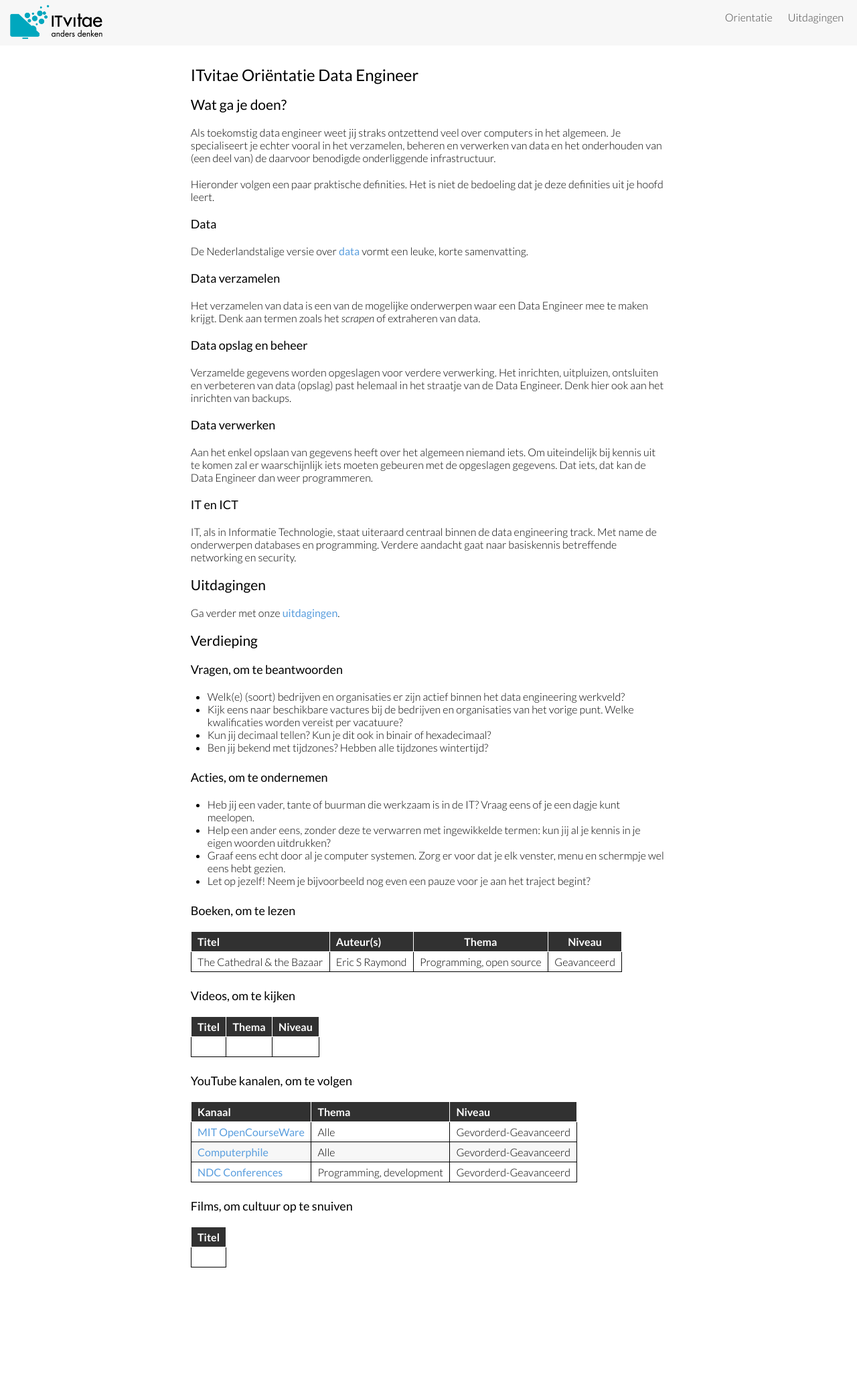
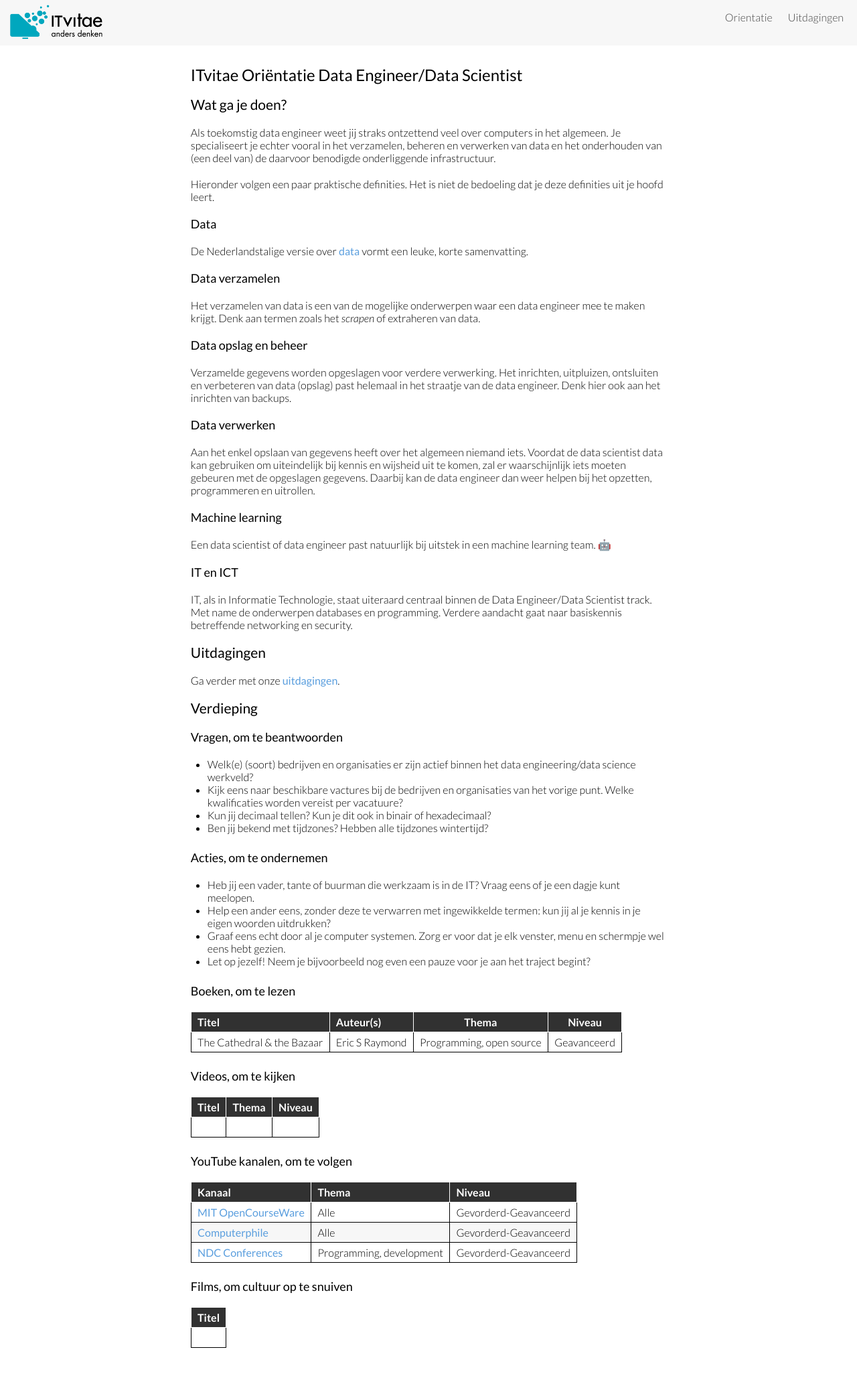
Before and after one commit to ITvitae/itvitae.github.io, a Jekyll site: the page built from docs/orientatie-data.md, in a window 1280 px wide. Shown: the whole page at 67% size. Built offline with Jekyll 4.4.1, drawn with Linux system fonts in a browser that asks for light colours.

Commit message:
fixed some markup and phrasing

```diff
--- a/docs/orientatie-data.md
+++ b/docs/orientatie-data.md
@@ -1,10 +1,10 @@
 ---
 layout: page
-title: Oriëntatie - Data Engineer
+title: Oriëntatie - Data Engineer/Data Scientist
 permalink: /orientatie/data
 ---
 
-# ITvitae Oriëntatie Data Engineer
+# ITvitae Oriëntatie Data Engineer/Data Scientist
 
 ## Wat ga je doen?
 
@@ -14,25 +14,27 @@ Hieronder volgen een paar praktische definities.
 Het is niet de bedoeling dat je deze definities uit je hoofd leert.
 
 ### Data
-
 De Nederlandstalige versie over [data](https://nl.wikipedia.org/wiki/Gegeven) vormt een leuke, korte samenvatting.
 
 ### Data verzamelen
-Het verzamelen van data is een van de mogelijke onderwerpen waar een Data Engineer mee te maken krijgt.
+Het verzamelen van data is een van de mogelijke onderwerpen waar een data engineer mee te maken krijgt.
 Denk aan termen zoals het *scrapen* of extraheren van data.
 
 ### Data opslag en beheer
 Verzamelde gegevens worden opgeslagen voor verdere verwerking.
-Het inrichten, uitpluizen, ontsluiten en verbeteren van data (opslag) past helemaal in het straatje van de Data Engineer.
+Het inrichten, uitpluizen, ontsluiten en verbeteren van data (opslag) past helemaal in het straatje van de data engineer.
 Denk hier ook aan het inrichten van backups.
 
 ### Data verwerken
 Aan het enkel opslaan van gegevens heeft over het algemeen niemand iets.
-Om uiteindelijk bij kennis uit te komen zal er waarschijnlijk iets moeten gebeuren met de opgeslagen gegevens.
-Dat iets, dat kan de Data Engineer dan weer programmeren.
+Voordat de data scientist data kan gebruiken om uiteindelijk bij kennis en wijsheid uit te komen, zal er waarschijnlijk iets moeten gebeuren met de opgeslagen gegevens.
+Daarbij kan de data engineer dan weer helpen bij het opzetten, programmeren en uitrollen.
+
+### Machine learning
+Een data scientist of data engineer past natuurlijk bij uitstek in een machine learning team. 🤖
 
 ### IT en ICT
-IT, als in Informatie Technologie, staat uiteraard centraal binnen de data engineering track.
+IT, als in Informatie Technologie, staat uiteraard centraal binnen de Data Engineer/Data Scientist track.
 Met name de onderwerpen databases en programming.
 Verdere aandacht gaat naar basiskennis betreffende networking en security.
 
@@ -44,7 +46,7 @@ Ga verder met onze [uitdagingen](/uitdagingen).
 
 ### Vragen, om te beantwoorden
 
-- Welk(e) (soort) bedrijven en organisaties er zijn actief binnen het data engineering werkveld?
+- Welk(e) (soort) bedrijven en organisaties er zijn actief binnen het data engineering/data science werkveld?
 - Kijk eens naar beschikbare vactures bij de bedrijven en organisaties van het vorige punt. Welke kwalificaties worden vereist per vacatuure?
 - Kun jij decimaal tellen? Kun je dit ook in binair of hexadecimaal?
 - Ben jij bekend met tijdzones? Hebben alle tijdzones wintertijd?
```
Also changed, not shown: docs/orientatie-cyber.md (+1 -1 lines), docs/orientatie.md (+1 -1 lines), docs/uitdagingen-data.md (+2 -2 lines), docs/uitdagingen.md (+1 -1 lines).
